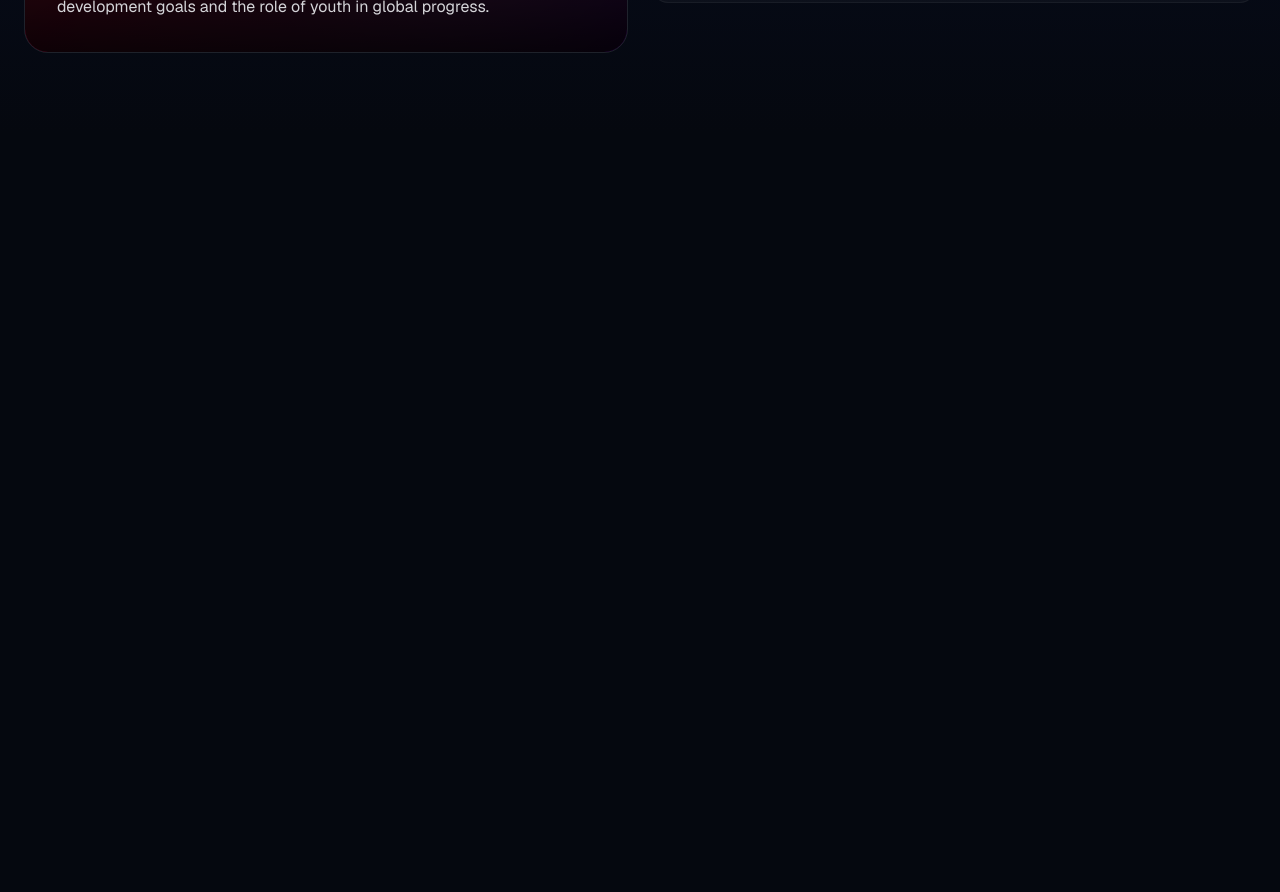
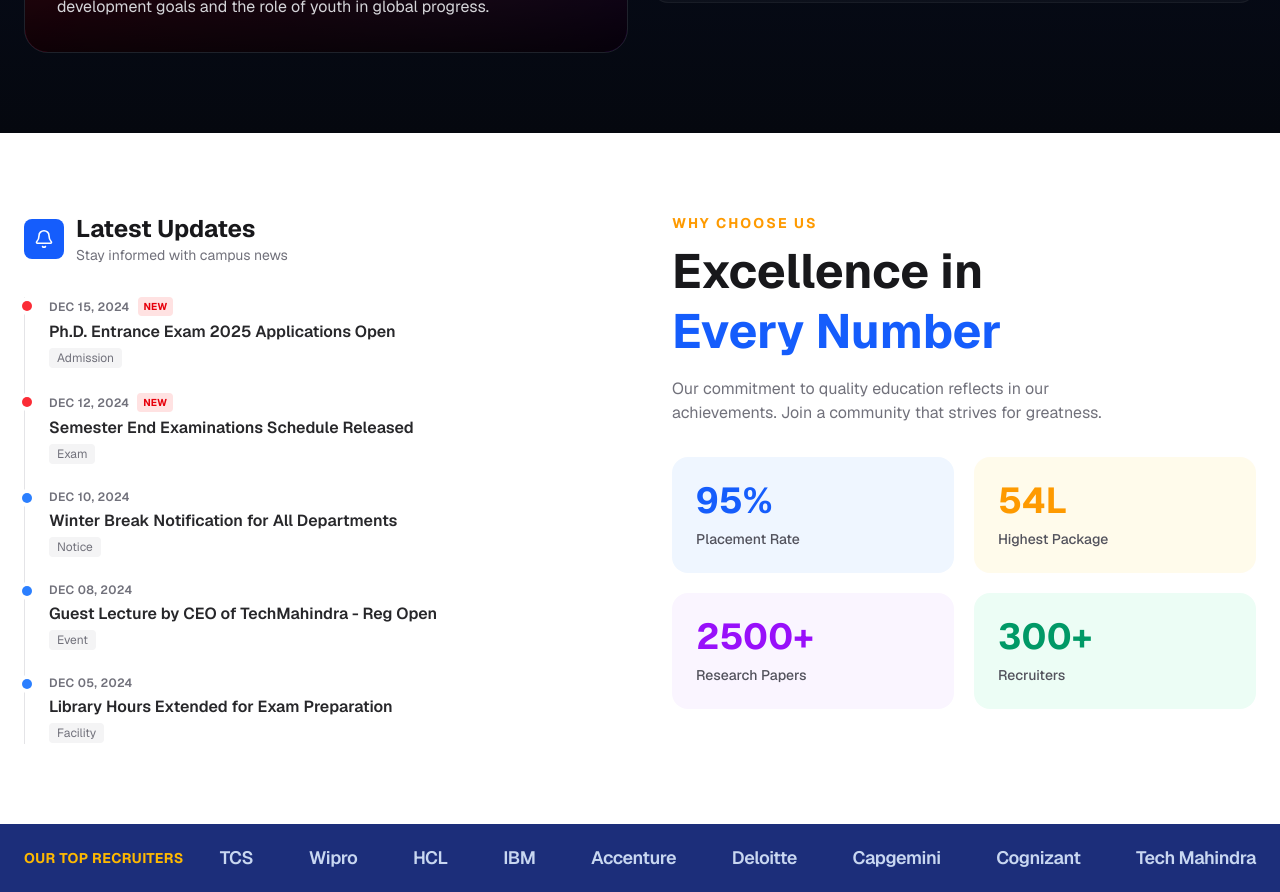
Before and after one commit to ImAdityaa12/sans-university-website, a Next.js app: page / in a window 1280 px wide. Shown: the part 1640-2532 px from the top of the page. Before the commit the page ends 1773 px from the top, so only its background shows below. Built offline with nearby package versions, Linux system fonts and the light colour scheme.

Commit message:
Add Latest Updates and Excellence in Every Number section
Includes the shared content-section icons and ignores local PDF
render artifacts.

Co-Authored-By: Claude Opus 4.8 (1M context) <noreply@anthropic.com>

```diff
--- /dev/null
+++ b/app/components/ExcellenceSection.tsx
@@ -0,0 +1,149 @@
+import { BellIcon } from "./icons";
+
+const updates = [
+  {
+    date: "DEC 15, 2024",
+    isNew: true,
+    title: "Ph.D. Entrance Exam 2025 Applications Open",
+    tag: "Admission",
+  },
+  {
+    date: "DEC 12, 2024",
+    isNew: true,
+    title: "Semester End Examinations Schedule Released",
+    tag: "Exam",
+  },
+  {
+    date: "DEC 10, 2024",
+    title: "Winter Break Notification for All Departments",
+    tag: "Notice",
+  },
+  {
+    date: "DEC 08, 2024",
+    title: "Guest Lecture by CEO of TechMahindra - Reg Open",
+    tag: "Event",
+  },
+  {
+    date: "DEC 05, 2024",
+    title: "Library Hours Extended for Exam Preparation",
+    tag: "Facility",
+  },
+];
+
+const stats = [
+  { value: "95%", label: "Placement Rate", text: "text-blue-600", bg: "bg-blue-50" },
+  { value: "54L", label: "Highest Package", text: "text-amber-500", bg: "bg-amber-50" },
+  { value: "2500+", label: "Research Papers", text: "text-purple-600", bg: "bg-purple-50" },
+  { value: "300+", label: "Recruiters", text: "text-emerald-600", bg: "bg-emerald-50" },
+];
+
+const recruiters = [
+  "TCS",
+  "Wipro",
+  "HCL",
+  "IBM",
+  "Accenture",
+  "Deloitte",
+  "Capgemini",
+  "Cognizant",
+  "Tech Mahindra",
+];
+
+export default function ExcellenceSection() {
+  return (
+    <section className="bg-white text-zinc-900">
+      <div className="mx-auto max-w-7xl px-6 py-20">
+        <div className="grid grid-cols-1 gap-14 lg:grid-cols-2 lg:gap-16">
+          {/* Latest Updates */}
+          <div>
+            <div className="flex items-center gap-3">
+              <span className="flex h-10 w-10 items-center justify-center rounded-lg bg-blue-600 text-white">
+                <BellIcon className="h-5 w-5" />
+              </span>
+              <div>
+                <h2 className="text-2xl font-bold">Latest Updates</h2>
+                <p className="text-sm text-zinc-500">
+                  Stay informed with campus news
+                </p>
+              </div>
+            </div>
+
+            <ol className="mt-8 space-y-6 border-l border-zinc-200 pl-6">
+              {updates.map((u) => (
+                <li key={u.title} className="relative">
+                  <span
+                    className={`absolute -left-[27px] top-1 h-2.5 w-2.5 rounded-full ring-4 ring-white ${
+                      u.isNew ? "bg-red-500" : "bg-blue-500"
+                    }`}
+                  />
+                  <div className="flex items-center gap-2">
+                    <span className="text-xs font-semibold tracking-wide text-zinc-500">
+                      {u.date}
+                    </span>
+                    {u.isNew && (
+                      <span className="rounded bg-red-100 px-1.5 py-0.5 text-[10px] font-bold uppercase text-red-600">
+                        New
+                      </span>
+                    )}
+                  </div>
+                  <h3 className="mt-1 font-semibold text-zinc-800">{u.title}</h3>
+                  <span className="mt-1 inline-block rounded bg-zinc-100 px-2 py-0.5 text-xs text-zinc-500">
+                    {u.tag}
+                  </span>
+                </li>
+              ))}
+            </ol>
+          </div>
+
+          {/* Excellence in Every Number */}
+          <div>
+            <p className="text-sm font-bold uppercase tracking-[0.15em] text-amber-500">
+              Why Choose Us
+            </p>
+            <h2 className="mt-2 text-4xl font-bold leading-tight sm:text-5xl">
+              Excellence in
+              <br />
+              <span className="text-blue-600">Every Number</span>
+            </h2>
+            <p className="mt-4 max-w-md text-zinc-500">
+              Our commitment to quality education reflects in our achievements.
+              Join a community that strives for greatness.
+            </p>
+
+            <div className="mt-8 grid grid-cols-2 gap-5">
+              {stats.map((s) => (
+                <div key={s.label} className={`rounded-2xl ${s.bg} p-6`}>
+                  <p className={`text-3xl font-bold sm:text-4xl ${s.text}`}>
+                    {s.value}
+                  </p>
+                  <p className="mt-2 text-sm font-medium text-zinc-600">
+                    {s.label}
+                  </p>
+                </div>
+              ))}
+            </div>
+          </div>
+        </div>
+      </div>
+
+      {/* Top recruiters bar */}
+      <div className="bg-[#1c2e7a]">
+        <div className="mx-auto flex max-w-7xl flex-col gap-3 px-6 py-5 lg:flex-row lg:items-center">
+          <span className="shrink-0 text-sm font-bold uppercase tracking-wide text-amber-400">
+            Our Top Recruiters
+          </span>
+          <div className="flex flex-1 flex-wrap items-center justify-between gap-x-6 gap-y-2 lg:pl-6">
+            {recruiters.map((r) => (
+              <span
+                key={r}
+                className="text-lg font-semibold tracking-tight text-blue-100/90"
+              >
+                {r}
+              </span>
+            ))}
+          </div>
+        </div>
+      </div>
+    </section>
+  );
+}
--- a/app/components/icons.tsx
+++ b/app/components/icons.tsx
@@ -148,3 +148,132 @@ export function PillarIcon(props: SVGProps<SVGSVGElement>) {
     </svg>
   );
 }
+
+function stroke(props: SVGProps<SVGSVGElement>) {
+  return {
+    viewBox: "0 0 24 24",
+    fill: "none",
+    stroke: "currentColor",
+    strokeWidth: 1.9,
+    strokeLinecap: "round" as const,
+    strokeLinejoin: "round" as const,
+    "aria-hidden": true,
+    ...props,
+  };
+}
+
+export function BellIcon(props: SVGProps<SVGSVGElement>) {
+  return (
+    <svg {...stroke(props)}>
+      <path d="M10.268 21a2 2 0 0 0 3.464 0" />
+      <path d="M3.262 15.326A1 1 0 0 0 4 17h16a1 1 0 0 0 .74-1.673C19.41 13.956 18 12.499 18 8A6 6 0 0 0 6 8c0 4.499-1.411 5.956-2.738 7.326" />
+    </svg>
+  );
+}
+
+export function GlobeIcon(props: SVGProps<SVGSVGElement>) {
+  return (
+    <svg {...stroke(props)}>
+      <circle cx="12" cy="12" r="10" />
+      <path d="M12 2a14.5 14.5 0 0 0 0 20 14.5 14.5 0 0 0 0-20M2 12h20" />
+    </svg>
+  );
+}
+
+export function UsersIcon(props: SVGProps<SVGSVGElement>) {
+  return (
+    <svg {...stroke(props)}>
+      <path d="M16 21v-2a4 4 0 0 0-4-4H6a4 4 0 0 0-4 4v2" />
+      <circle cx="9" cy="7" r="4" />
+      <path d="M22 21v-2a4 4 0 0 0-3-3.87M16 3.13a4 4 0 0 1 0 7.75" />
+    </svg>
+  );
+}
+
+export function CheckCircleIcon(props: SVGProps<SVGSVGElement>) {
+  return (
+    <svg {...stroke(props)}>
+      <path d="M21.801 10A10 10 0 1 1 17 3.335" />
+      <path d="m9 11 3 3L22 4" />
+    </svg>
+  );
+}
+
+export function DownloadIcon(props: SVGProps<SVGSVGElement>) {
+  return (
+    <svg {...stroke(props)}>
+      <path d="M21 15v4a2 2 0 0 1-2 2H5a2 2 0 0 1-2-2v-4M7 10l5 5 5-5M12 15V3" />
+    </svg>
+  );
+}
+
+export function DocumentIcon(props: SVGProps<SVGSVGElement>) {
+  return (
+    <svg {...stroke(props)}>
+      <path d="M15 2H6a2 2 0 0 0-2 2v16a2 2 0 0 0 2 2h12a2 2 0 0 0 2-2V7z" />
+      <path d="M14 2v5h5M8 13h8M8 17h8M8 9h2" />
+    </svg>
+  );
+}
+
+export function LightbulbIcon(props: SVGProps<SVGSVGElement>) {
+  return (
+    <svg {...stroke(props)}>
+      <path d="M15 14c.2-1 .7-1.7 1.5-2.5C17.7 10.2 18 9 18 8a6 6 0 0 0-12 0c0 1 .2 2.2 1.5 3.5.7.8 1.3 1.5 1.5 2.5M9 18h6M10 22h4" />
+    </svg>
+  );
+}
+
+export function BookOpenIcon(props: SVGProps<SVGSVGElement>) {
+  return (
+    <svg {...stroke(props)}>
+      <path d="M12 7v14M3 18a1 1 0 0 1-1-1V4a1 1 0 0 1 1-1h5a4 4 0 0 1 4 4 4 4 0 0 1 4-4h5a1 1 0 0 1 1 1v13a1 1 0 0 1-1 1h-6a3 3 0 0 0-3 3 3 3 0 0 0-3-3z" />
+    </svg>
+  );
+}
+
+export function CpuIcon(props: SVGProps<SVGSVGElement>) {
+  return (
+    <svg {...stroke(props)}>
+      <rect x="6" y="6" width="12" height="12" rx="2" />
+      <path d="M9 9h6v6H9zM15 2v2M9 2v2M15 20v2M9 20v2M2 15h2M2 9h2M20 15h2M20 9h2" />
+    </svg>
+  );
+}
+
+export function DnaIcon(props: SVGProps<SVGSVGElement>) {
+  return (
+    <svg {...stroke(props)}>
+      <path d="M9.5 19.5a3.5 3.5 0 0 1 0-7L12 11l2.5-1.5a3.5 3.5 0 0 0 0-7" />
+      <path d="M14.5 4.5a3.5 3.5 0 0 1 0 7L12 13l-2.5 1.5a3.5 3.5 0 0 0 0 7" />
+      <path d="M9 4h6M9 20h6M8 8h8M8 16h8" />
+    </svg>
+  );
+}
+
+export function AtomIcon(props: SVGProps<SVGSVGElement>) {
+  return (
+    <svg {...stroke(props)}>
+      <circle cx="12" cy="12" r="1.5" />
+      <ellipse cx="12" cy="12" rx="10" ry="4.5" />
+      <ellipse cx="12" cy="12" rx="10" ry="4.5" transform="rotate(60 12 12)" />
+      <ellipse cx="12" cy="12" rx="10" ry="4.5" transform="rotate(120 12 12)" />
+    </svg>
+  );
+}
+
+export function PlayIcon(props: SVGProps<SVGSVGElement>) {
+  return (
+    <svg viewBox="0 0 24 24" fill="currentColor" aria-hidden {...props}>
+      <path d="M8 5.14v13.72a1 1 0 0 0 1.52.86l11-6.86a1 1 0 0 0 0-1.72l-11-6.86A1 1 0 0 0 8 5.14Z" />
+    </svg>
+  );
+}
+
+export function QuoteIcon(props: SVGProps<SVGSVGElement>) {
+  return (
+    <svg viewBox="0 0 24 24" fill="currentColor" aria-hidden {...props}>
+      <path d="M7.5 5C5 5 3 7 3 9.5S5 14 7.5 14c0 2-1.5 3.5-3.5 4 4 0 7-3 7-8.5C11 6 9.5 5 7.5 5Zm9 0C14 5 12 7 12 9.5s2 4.5 4.5 4.5c0 2-1.5 3.5-3.5 4 4 0 7-3 7-8.5C20 6 18.5 5 16.5 5Z" />
+    </svg>
+  );
+}
--- a/app/page.tsx
+++ b/app/page.tsx
@@ -2,6 +2,7 @@ import Link from "next/link";
 import Navbar from "./components/Navbar";
 import AdmissionForm from "./components/AdmissionForm";
 import StoriesHighlights from "./components/StoriesHighlights";
+import ExcellenceSection from "./components/ExcellenceSection";
 import {
   AwardIcon,
   MedalIcon,
@@ -164,6 +165,9 @@ export default function Home() {
 
       {/* ===== Stories & Highlights ===== */}
       <StoriesHighlights />
+
+      {/* ===== Latest Updates + Excellence in Every Number ===== */}
+      <ExcellenceSection />
     </div>
   );
 }
```
Also changed, not shown: 1 other file (tests, documents, lock files or other folders).
